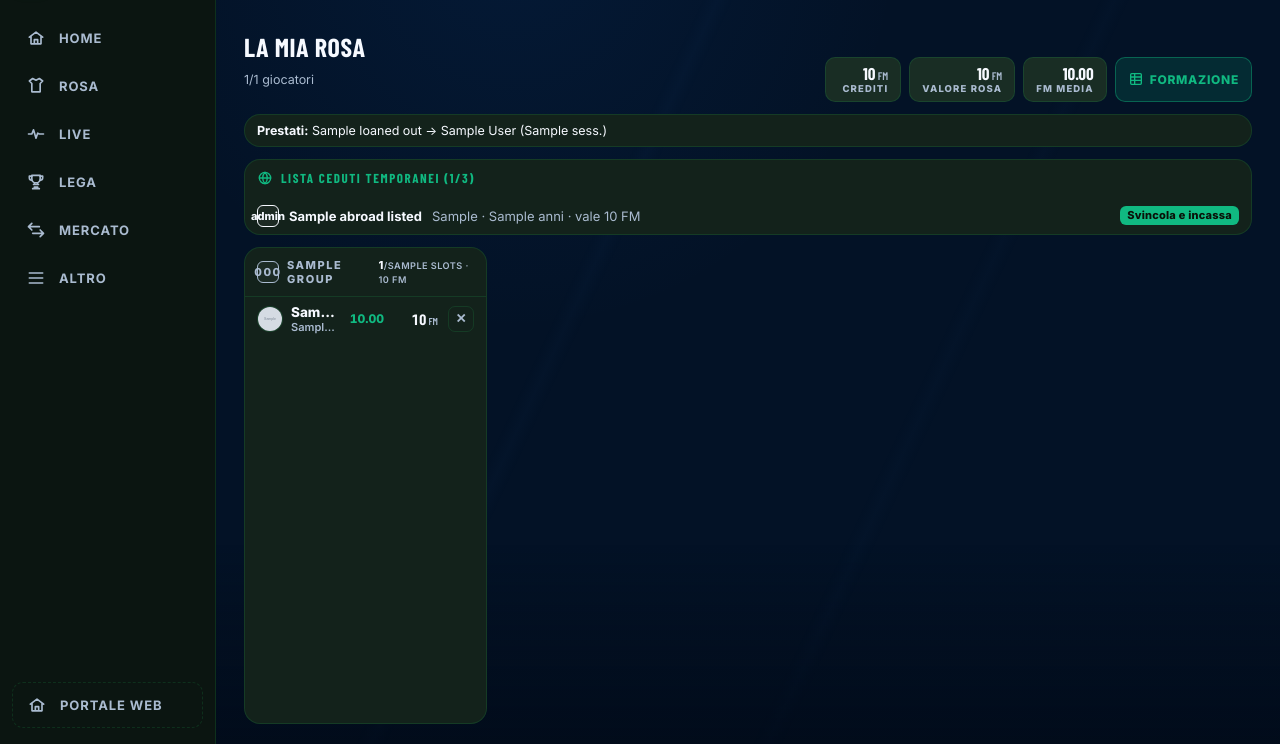
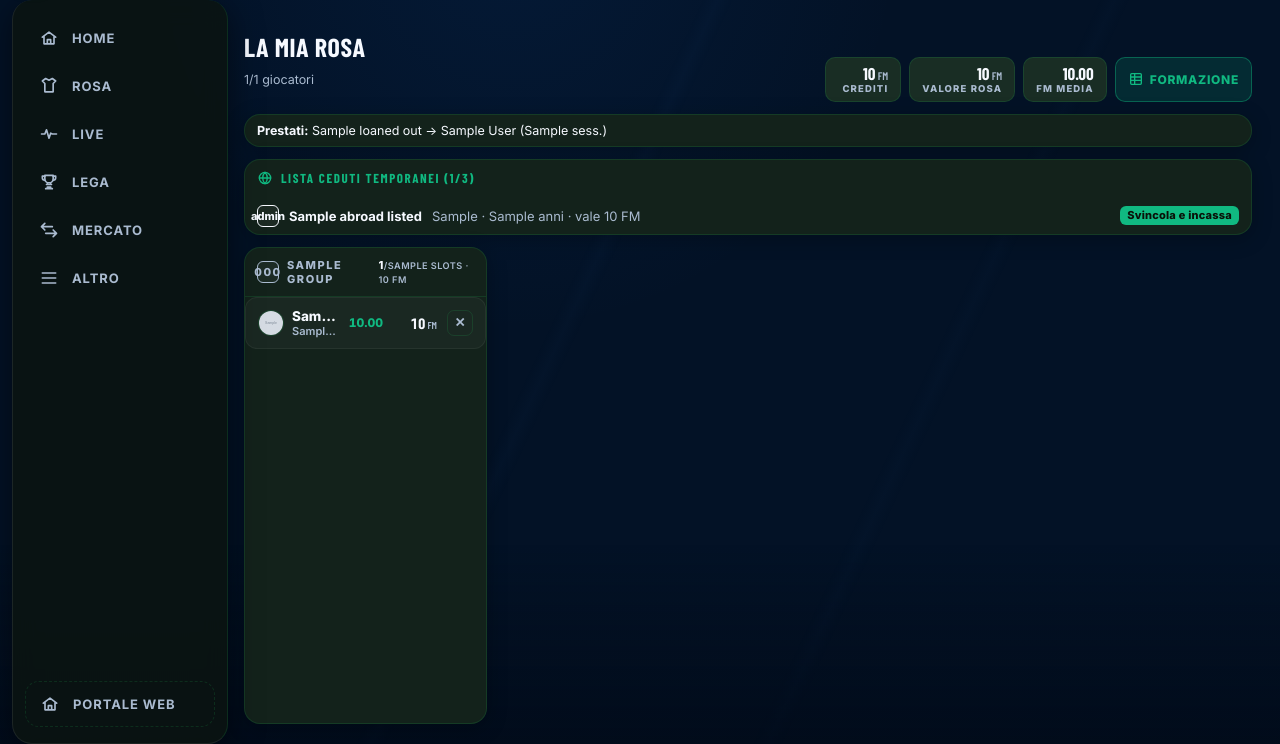
Before and after one commit to brividich/fantamanager, a Django app: template auctions/templates/auctions/app_rosa.html in a window 1280 px wide. Shown: the part 56-800 px from the top of the page. Run offline with Django 4.2, Linux system fonts and the light colour scheme; the template is opened without the code that fills it: most values are stand-ins (such as "Sample title", 1, 10 or a date in 2020); grey boxes marked "Sample" are stand-in pictures; some web fonts are replaced.

Commit message:
Ulteriori miglioramenti UI: navbar galleggiante, ombre sulle card e design a schede per la rosa

```diff
--- a/auctions/templates/auctions/app_base.html
+++ b/auctions/templates/auctions/app_base.html
@@ -78,23 +78,27 @@
 
     /* ---- Main nav — bottom-nav (mobile-first) -------------------------- */
     .app-nav {
-        position: fixed; left: 0; right: 0; bottom: 0; z-index: 65;
+        position: fixed; left: 12px; right: 12px; bottom: max(12px, env(safe-area-inset-bottom, 12px)); z-index: 65;
         display: flex; align-items: stretch;
-        background: var(--bg-deep); border-top: 1px solid var(--line);
-        padding: 6px 4px calc(6px + env(safe-area-inset-bottom, 0px));
+        background: rgba(11, 21, 17, 0.85);
+        backdrop-filter: blur(12px); -webkit-backdrop-filter: blur(12px);
+        border: 1px solid rgba(255,255,255,0.08);
+        border-radius: 20px;
+        padding: 6px 4px;
+        box-shadow: 0 8px 32px rgba(0,0,0,0.5);
     }
     .app-nav a {
         flex: 1; min-width: 0;
         display: flex; flex-direction: column; align-items: center; gap: 3px;
-        padding: 6px 2px; border-radius: 11px;
+        padding: 6px 2px; border-radius: 14px;
         color: var(--muted); text-decoration: none;
         font-family: var(--sans); font-weight: 700; font-size: 9.5px;
         letter-spacing: .03em; text-transform: uppercase;
         transition: color .14s, background .14s;
     }
     .app-nav a .ic { width: 22px; height: 22px; stroke-width: 2; }
-    .app-nav a:active { background: var(--panel-2); }
-    .app-nav a.active { color: var(--accent); }
+    .app-nav a:active { background: rgba(255,255,255,0.05); }
+    .app-nav a.active { color: var(--accent); background: rgba(16,185,129,0.12); }
     .app-nav a.active .ic { filter: drop-shadow(0 0 6px var(--accent-glow)); }
 
     /* ---- Main content region ------------------------------------------ */
@@ -134,6 +138,7 @@
     .a-card {
         background: var(--panel); border: 1px solid var(--line);
         border-radius: var(--radius); padding: 16px;
+        box-shadow: 0 4px 20px rgba(0,0,0,0.25);
     }
     .a-card > .a-label { margin-bottom: 12px; }
     .a-label {
--- a/auctions/templates/auctions/app_rosa.html
+++ b/auctions/templates/auctions/app_rosa.html
@@ -25,9 +25,10 @@
     .rosa-col-head .cnt.full { color: #eab308; }
 
     .pl-row { display: grid; grid-template-columns: minmax(0, 1fr) auto auto 26px; align-items: center;
-              gap: 10px; padding: 7px 12px; border-bottom: 1px solid var(--line); }
-    .pl-row:last-child { border-bottom: none; }
-    .pl-row:hover { background: rgba(255,255,255,.025); }
+              gap: 10px; padding: 10px 12px; margin-bottom: 6px; border-radius: 12px;
+              background: rgba(255,255,255,.03); border: 1px solid rgba(255,255,255,.05); }
+    .pl-row:last-child { margin-bottom: 0; }
+    .pl-row:hover { background: rgba(255,255,255,.06); border-color: rgba(16,185,129,0.3); }
     .pl-id { min-width: 0; display: flex; align-items: center; gap: 8px; }
     .pl-ava { width: 26px; height: 26px; border-radius: 50%; flex-shrink: 0; overflow: hidden;
               background: var(--panel-2); border: 1px solid var(--line); }
```
Also changed, not shown: auctions/templates/auctions/app_formazione.html (+4 -3 lines).
